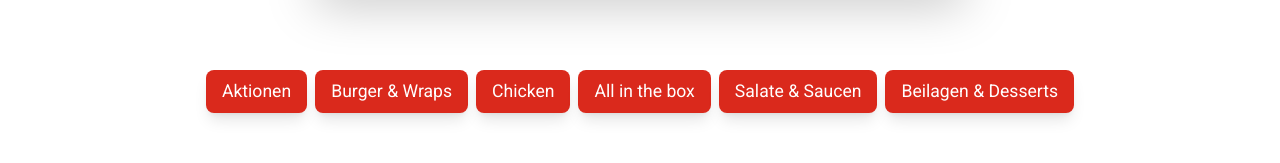
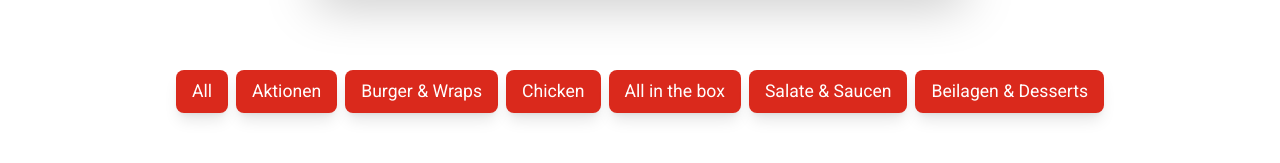
Before and after one commit to ChickenSoup269/React-Food-KFC, a React app in the folder Frontend/: page /menu in a window 1280 px wide. Shown: the part 294-457 px from the top of the page. Built offline with nearby package versions, Linux system fonts and the light colour scheme.

Commit message:
V11.1 Update code button category

```diff
--- /dev/null
+++ b/Frontend/src/components/Button/categoryButton.js
@@ -0,0 +1,16 @@
+import React from 'react';
+
+export default function CategoryButton({ category, onClick, activeCategory }) {
+  return (
+    <button
+      onClick={onClick} // nếu không cần onClick thì có thể không truyền
+      className={`btn-category text-white py-2 px-4 rounded-lg shadow-lg ${
+        activeCategory === category
+          ? 'bg-[var(--thirdary-color)]'
+          : 'bg-[var(--secondary-color)]'
+      }`}
+    >
+      {category}
+    </button>
+  );
+}
--- a/Frontend/src/pages/Home/index.js
+++ b/Frontend/src/pages/Home/index.js
@@ -10,6 +10,7 @@ import clsx from 'clsx';
 import styles from './home.scss';
 import products from '~/components/Products/products';
 import ProductCard from '~/components/Products/product-card';
+import CategoryButton from '~/components/Button/categoryButton';
 
 const cx = clsx.bind(styles);
 
@@ -129,17 +130,12 @@ export default function Home() {
             {Array.from(
               new Set(products.map((product) => product.category))
             ).map((category) => (
-              <button
+              <CategoryButton
                 key={category}
+                category={category}
                 onClick={() => scrollToSection(category)}
-                className={`btn-category text-white py-2 px-4 rounded-lg shadow-lg ${
-                  activeCategory === category
-                    ? 'bg-[var(--thirdary-color)]'
-                    : 'bg-[var(--secondary-color)]'
-                }`} // Use CSS variables for button colors
-              >
-                {category}
-              </button>
+                activeCategory={activeCategory} // Truyền activeCategory
+              />
             ))}
           </div>
         </div>
--- a/Frontend/src/pages/menu/index.js
+++ b/Frontend/src/pages/menu/index.js
@@ -4,28 +4,43 @@ import clsx from 'clsx';
 import styles from './menu.scss';
 import products from '~/components/Products/products';
 import ProductCard from '~/components/Products/product-card';
+import CategoryButton from '~/components/Button/categoryButton';
 
 const cx = clsx.bind(styles);
+
 export default function MenuPage() {
   const [searchQuery, setSearchQuery] = useState('');
   const [filteredProducts, setFilteredProducts] = useState(products);
+  const [activeCategory, setActiveCategory] = useState(null);
 
+  // Hàm xử lý khi thay đổi nội dung tìm kiếm
   const handleSearchChange = (event) => {
     setSearchQuery(event.target.value);
   };
 
+  // Hàm xử lý khi submit form tìm kiếm
   const handleSearchSubmit = (event) => {
-    event.preventDefault(); // Prevent form from submitting
-    const lowercasedQuery = searchQuery.toLowerCase();
-
-    const filtered = products.filter((product) =>
-      product.name.toLowerCase().includes(lowercasedQuery)
-    );
-
-    setFilteredProducts(filtered);
+    event.preventDefault();
+    filterProducts(searchQuery, activeCategory); // Thực hiện lọc dựa trên từ khóa tìm kiếm và danh mục
   };
 
-  const [activeCategory, setActiveCategory] = useState(null);
+  // Hàm xử lý khi chọn danh mục
+  const handleCategoryClick = (category) => {
+    setActiveCategory(category); // Cập nhật danh mục đang chọn
+    filterProducts(searchQuery, category); // Thực hiện lọc sản phẩm dựa trên danh mục và từ khóa tìm kiếm
+  };
+
+  // Hàm lọc sản phẩm dựa trên từ khóa tìm kiếm và danh mục
+  const filterProducts = (query, category) => {
+    const lowercasedQuery = query.toLowerCase();
+    const filtered = products.filter((product) => {
+      const matchesCategory = !category || product.category === category; // Nếu không có danh mục, trả về tất cả
+      const matchesQuery = product.name.toLowerCase().includes(lowercasedQuery); // Kiểm tra từ khóa
+      return matchesCategory && matchesQuery;
+    });
+
+    setFilteredProducts(filtered); // Cập nhật danh sách sản phẩm đã lọc
+  };
 
   return (
     <div className={cx('wrapper-menu-page')}>
@@ -35,6 +50,7 @@ export default function MenuPage() {
             Search Food In ZFC
           </p>
 
+          {/* Form tìm kiếm */}
           <form onSubmit={handleSearchSubmit}>
             <label
               className="mx-auto mt-8 relative bg-white min-w-sm max-w-2xl flex flex-col md:flex-row items-center justify-center border py-2 px-2 rounded-2xl gap-2 shadow-2xl focus-within:border-gray-300"
@@ -47,7 +63,6 @@ export default function MenuPage() {
                 placeholder="Search food"
                 name="q"
                 className="px-6 py-2 w-full rounded-md flex-1 outline-none bg-white"
-                required
               />
               <button
                 type="submit"
@@ -62,27 +77,30 @@ export default function MenuPage() {
             </label>
           </form>
         </div>
-        {/* button */}
+
+        {/* Các nút chọn danh mục */}
         <div className="flex justify-center">
           <div className="button-container flex space-x-2 mb-1">
+            <CategoryButton
+              key="All"
+              category="All"
+              activeCategory={activeCategory}
+              onClick={() => handleCategoryClick(null)} // Trả về tất cả sản phẩm khi nhấn nút "All"
+            />
             {Array.from(
               new Set(products.map((product) => product.category))
             ).map((category) => (
-              <button
+              <CategoryButton
                 key={category}
-                className={`btn-category text-white py-2 px-4 rounded-lg shadow-lg ${
-                  activeCategory === category
-                    ? 'bg-[var(--thirdary-color)]'
-                    : 'bg-[var(--secondary-color)]'
-                }`} // Use CSS variables for button colors
-              >
-                {category}
-              </button>
+                category={category}
+                activeCategory={activeCategory}
+                onClick={() => handleCategoryClick(category)} // Thực hiện lọc sản phẩm theo danh mục
+              />
             ))}
           </div>
         </div>
 
-        {/* Product Cards Section */}
+        {/* Phần hiển thị sản phẩm */}
         <div className="grid grid-cols-1 sm:grid-cols-2 md:grid-cols-4 gap-8 mt-8 mb-10">
           {filteredProducts.map((product) => (
             <ProductCard key={product.id} product={product} />
```
